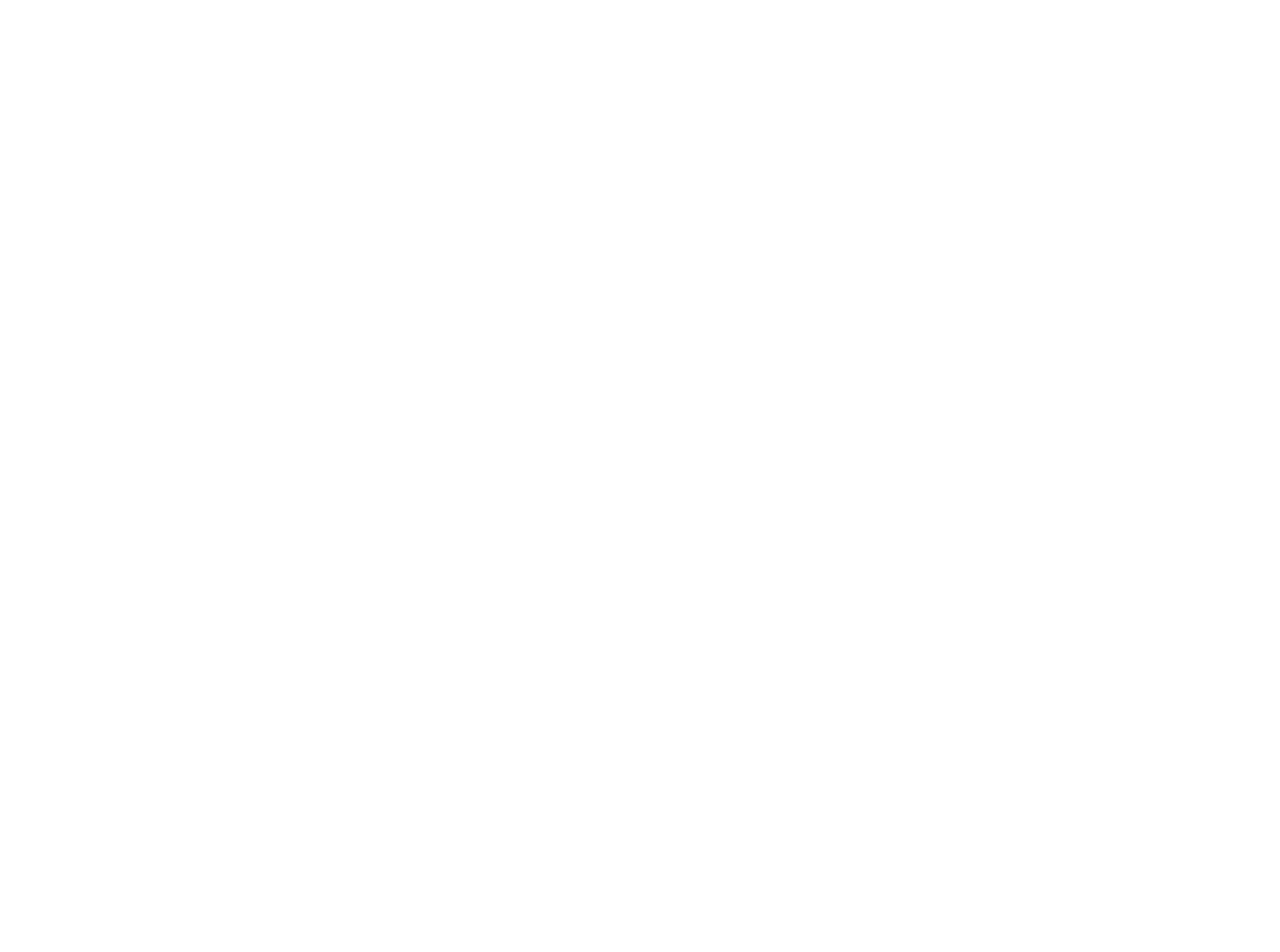
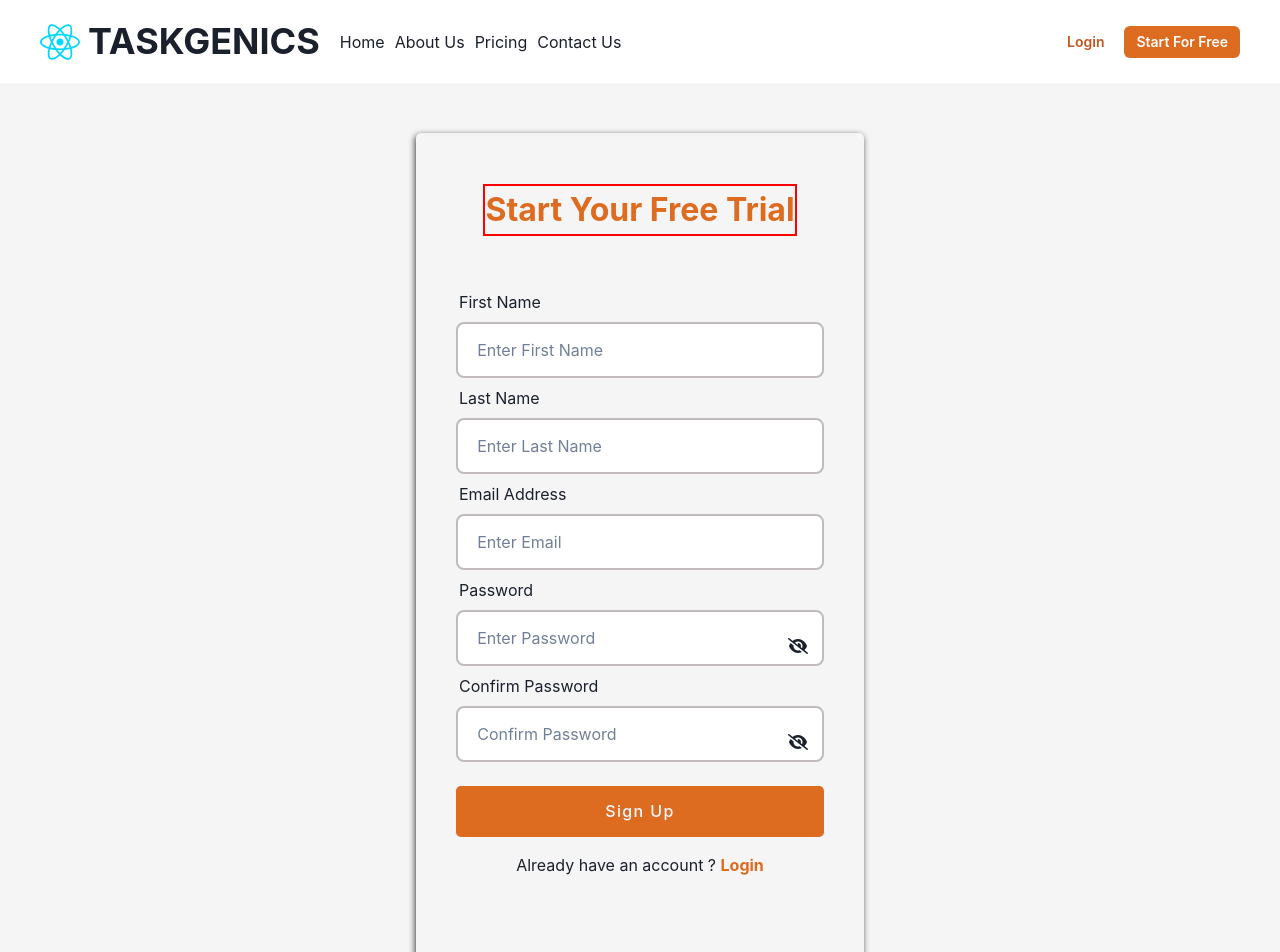
Before and after one commit to PhilipOyelegbin/task-tracker, a React (Vite) app: page /signup in a window 1280 px wide. Before the commit this address had no page. Shown: the top 952 px of the page. Before the commit the page ends 800 px from the top, so only its background shows below. Built offline with nearby package versions, Linux system fonts and the light colour scheme.

Commit message:
task tracker signup page

```diff
--- a/index.html
+++ b/index.html
@@ -4,6 +4,7 @@
     <meta charset="UTF-8" />
     <link rel="icon" type="image/svg+xml" href="/vite.svg" />
     <meta name="viewport" content="width=device-width, initial-scale=1.0" />
+    <link rel="stylesheet" href="https://cdnjs.cloudflare.com/ajax/libs/font-awesome/6.2.0/css/all.min.css" integrity="sha512-xh6O/CkQoPOWDdYTDqeRdPCVd1SpvCA9XXcUnZS2FmJNp1coAFzvtCN9BmamE+4aHK8yyUHUSCcJHgXloTyT2A==" crossorigin="anonymous" referrerpolicy="no-referrer" />
     <title>Taskgenics</title>
   </head>
   <body>
--- a/src/App.jsx
+++ b/src/App.jsx
@@ -2,6 +2,7 @@
 import SharedLayout from './components/SharedLayout';
 import Landing from './pages/landing/Landing'
 import Login from './pages/login/Login';
+import Signup from './pages/signup/Signup';
 
 function App() {
   return (
@@ -10,6 +11,7 @@
       <Route path='/' element={<SharedLayout/>}>
         <Route index element={<Landing/>}/>
         <Route path='login' element={<Login/>}/>
+        <Route path='signup' element={<Signup/>}/>
       </Route>
     </Routes>
     </>
--- /dev/null
+++ b/src/pages/signup/Signup.jsx
@@ -0,0 +1,61 @@
+import React from 'react'
+import { useNavigate } from 'react-router-dom';
+import { useState } from 'react';
+// import TGLogo  from '../../assets/TGLogo.jpg';
+import '../signup/signup.css'
+
+const Signup = () => {
+  let navigate = useNavigate();
+  const [type , setType] = useState({visible: false, input:"password"});
+  function tooglePassword() {
+    setType((value)=>{
+      return {
+        ...value,
+        visible : !value.visible,
+        input : !value.visible ? "text" : "password"
+      }
+    })
+  }
+
+  return (
+    <>
+      <div className='signup-form-container'>
+        {/* <img src={TGLogo} alt="TGLogo" className='signup-logo'/> */}
+        <h1 className='signup-heading'>Start Your Free Trial</h1>
+        <form onSubmit={(e)=>e.preventDefault()} className='reg-form'>
+        {/* <h1>Welcome to Lilies !</h1> */}
+          <div className='input-box'>
+            <label>First Name</label>
+            <input type="text" placeholder='Enter First Name' />
+          </div>
+          <div className='input-box'>
+            <label>Last Name</label>
+            <input type="text" placeholder='Enter Last Name' />
+          </div>
+          <div className='input-box'>
+          <label>Email Address</label>
+            <input type="email" placeholder='Enter Email' />
+          </div>
+          <div className='input-box'>
+            <label>Password</label>
+            <input type={type.input} placeholder='Enter Password' />
+            <i className={`show-btn ${type.visible ? "fas fa-eye" : "fas fa-eye-slash"}`} onClick={tooglePassword}></i>
+          </div>
+          <div className='input-box'>
+            <label>Confirm Password</label>
+            <input type={type.input} placeholder='Confirm Password' />
+            <i className={`show-btn ${type.visible ? "fas fa-eye" : "fas fa-eye-slash"}`} onClick={tooglePassword}></i>
+          </div>
+          <div className='input-box'>
+            <button className='signup-btn' onClick={()=>navigate('/login')}>Sign Up</button>
+          </div>
+          <div>
+            <p>Already have an account ? <span style={{color:'#DD6B20', cursor:'pointer', fontWeight:'bold'}} onClick={()=>navigate('/login')}>Login</span></p>
+          </div>
+        </form>
+      </div>
+    </>
+  )
+}
+
+export default Signup
--- /dev/null
+++ b/src/pages/signup/signup.css
@@ -0,0 +1,160 @@
+.signup-form-container{
+    display: flex;
+    flex-direction: column;
+    align-items: center;
+    justify-content: center;
+    height: 1000px;
+    width: 100%;
+    background-color: #f5f5f5;
+}
+.signup-heading{
+  position: absolute;
+  font-size: 2rem;
+  font-weight: bold;
+  border: 2px solid red;
+  color: #DD6B20;
+  top: 17%;
+}
+/* .signup-logo{
+  width: 100px;
+  height: 80px;
+  position: absolute;
+  top: 15%;
+} */
+.reg-form{
+    display: flex;
+    flex-direction: column;
+    align-items: center;
+    justify-content: center;
+    max-width: 35%;
+    margin: 0 auto;
+    padding: 10px 40px;
+    width: 100%;
+    height: 90%;
+    background-color: #f5f5f5;
+    border-radius: 5px;
+    box-shadow: -1px 2px 6px 0px rgba(0,0,0,0.75);
+}
+.input-box{
+  position: relative;
+  width: 100%;
+}
+.input-box label{
+  padding-left: 3px;
+}
+.show-btn{
+  position: absolute;
+  right: 1rem;
+  bottom: 1rem;
+  cursor: pointer;
+}
+.reg-form input {
+  display: block;
+  height: 3.5rem;
+  text-indent: 1.2rem;
+  margin: 0.5rem 0;
+  width: 100%;
+  border-radius: .5rem;
+  border: 2px solid rgb(194, 187, 187);
+}
+.reg-form input:focus{
+  outline: #f5f5f5;
+  border-bottom: #DD6B20 4px solid;
+
+}
+
+.reg-form .signup-btn {
+  width: 100%;
+  height: 3.2rem;
+  cursor: pointer;
+  margin: 1rem 0;
+  border-radius: .3rem;
+  font-weight: 500;
+  background-color: #DD6B20;
+  color: aliceblue;
+  letter-spacing: 1.4px;
+  border: none;
+  padding: 0 4.3rem;
+}
+
+
+@media screen and (max-width: 900px){
+  .reg-form{
+    max-width: 100%;
+    padding: 0 15px;
+  }
+  .signup-heading{
+    position: absolute;
+    font-size: 2rem;
+    font-weight: bold;
+    border: 2px solid red;
+    color: #DD6B20;
+    top: 17%;
+  }
+}
+@media screen and (max-width: 680px){
+  .signup-heading{
+    font-size: 1.5rem;
+  }
+}
+
+
+
+
+
+
+
+
+
+
+
+
+
+
+
+/* .reg-form {
+  position: absolute;
+  left: 50%;
+  bottom: 10%;
+  transform: translateX(-50%);
+  width: 60%;
+}
+
+.reg-form h1 {
+  font-size: 2.1rem;
+  color: #00302d;
+  font-weight: 700;
+  text-align: center;
+}
+
+.reg-form input {
+  display: block;
+  height: 3.2rem;
+  text-indent: 1.2rem;
+  margin-top: 2.3rem;
+  width: 100%;
+  border-radius: .3rem;
+  border: 2px solid rgb(194, 187, 187);
+}
+
+.reg-form .login-btn {
+  width: 100%;
+  height: 3.2rem;
+  cursor: pointer;
+  margin-top: 2.3rem;
+  border-radius: .3rem;
+  font-weight: 500;
+  background-color: #00302d;
+  color: aliceblue;
+  letter-spacing: 1.4px;
+  border: none;
+}
+
+.reg-form .login-btn:hover{
+  background-color: #103d3a;
+}
+
+.reg-form .login-password {
+  position: relative;
+  display: block;
+} */
```
Also changed, not shown: src/assets/TGLogo.jpg (added).
